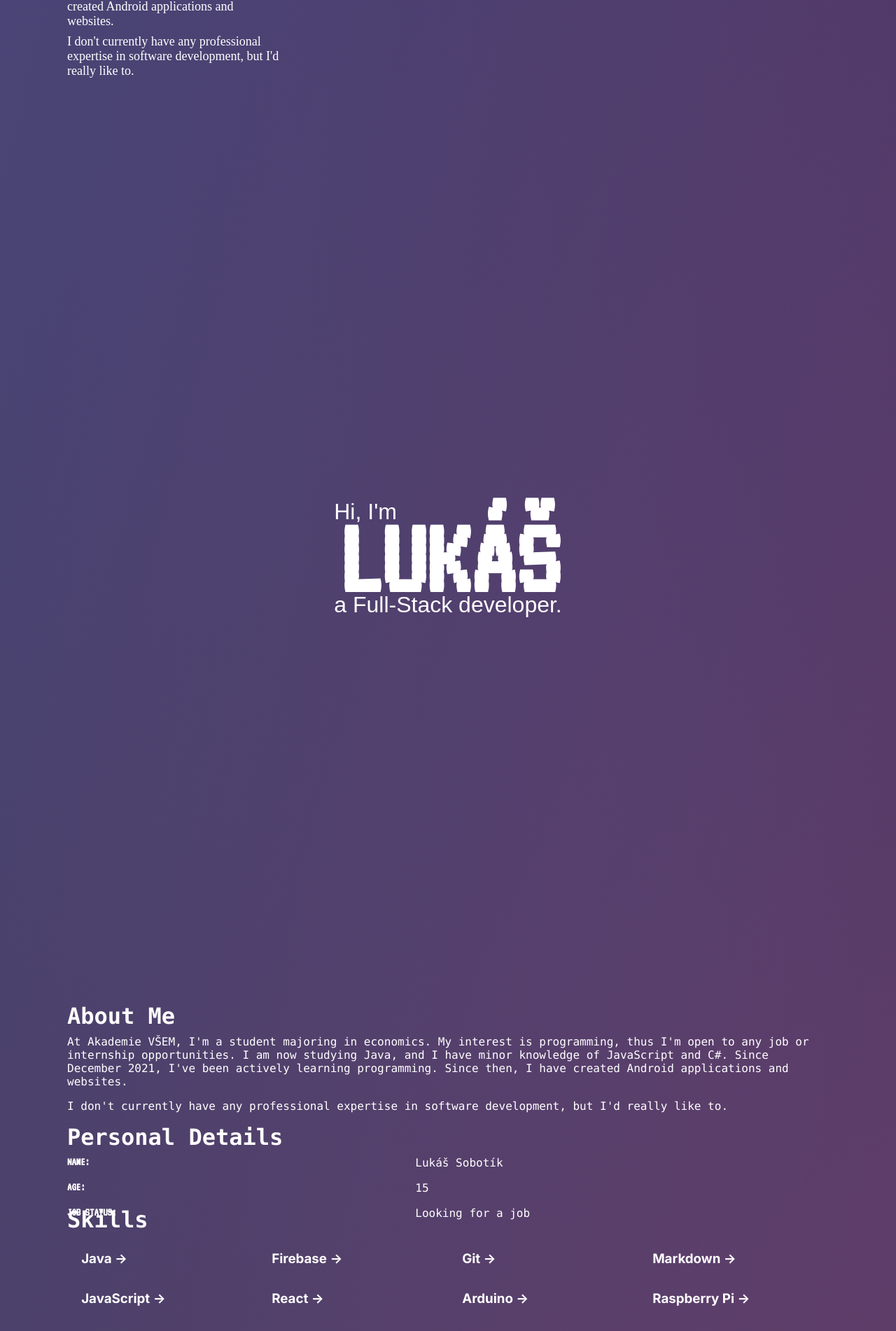
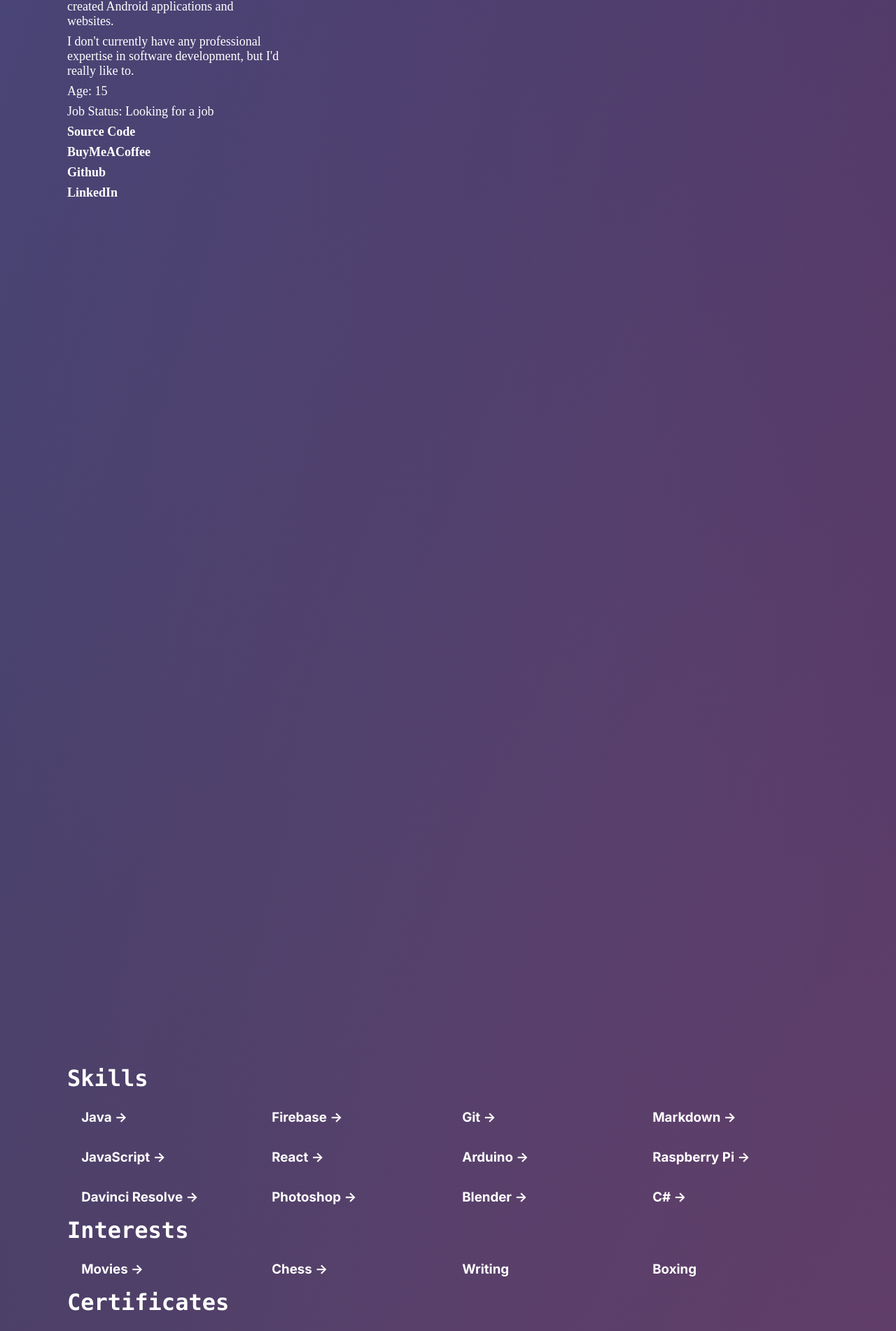
Before and after one commit to lukassobotik/personal-website, a Next.js app: page / in a window 1280 px wide. Shown: the part 742-2644 px from the top of the page at 70% size. Built offline with nearby package versions, Linux system fonts and the light colour scheme.

Commit message:
More Info in Profile Section

```diff
--- a/pages/index.tsx
+++ b/pages/index.tsx
@@ -83,15 +83,21 @@ export default function Home() {
         <div className={styles.splitter}>
           <div className={styles.profile_info}>
             <Image src="/images/logo.jpg" alt="" width={300} height={300} className={styles.logo}/>
-            <p>Lukáš Sobotík</p>
-            <p>PuckyEU</p>
-            <p>At Akademie VŠEM, I&#39;m a student majoring in economics.
+            <p className={styles.profile_name_main}>Lukáš Sobotík</p>
+            <p className={styles.profile_name}>PuckyEU</p>
+            <p className={styles.bio}>At Akademie VŠEM, I&#39;m a student majoring in economics.
               My interest is programming, thus I&#39;m open to any job or internship opportunities.
               I am now studying Java, and I have minor knowledge of JavaScript and C#.
               Since December 2021, I&#39;ve been actively learning programming.
               Since then, I have created Android applications and websites.
             </p>
-            <p>I don&#39;t currently have any professional expertise in software development, but I&#39;d really like to. </p>
+            <p className={styles.bio}>I don&#39;t currently have any professional expertise in software development, but I&#39;d really like to. </p>
+            <p className={styles.bio}>Age: {calculateAge()}</p>
+            <p className={styles.bio}>Job Status: Looking for a job</p>
+            <p className={styles.profile_link}><a href="https://github.com/PuckyEU/puckyeu.github.io">Source Code</a></p>
+            <p className={styles.profile_link}><a href="https://www.buymeacoffee.com/puckyeu">BuyMeACoffee</a></p>
+            <p className={styles.profile_link}><a href="https://github.com/PuckyEU">Github</a></p>
+            <p className={styles.profile_link}><a href="https://www.linkedin.com/in/lukassobotik/">LinkedIn</a></p>
           </div>
           {/*Navbar*/}
           <div className={styles.description}>
@@ -119,39 +125,8 @@ export default function Home() {
         </div>
 
         {/* Old Design */}
-        <div className={styles.title}>
-          <p>
-            Hi, I&#39;m
-          </p>
-          <span className={styles.name}>Lukáš</span>
-          <div>
-            a Full-Stack developer.
-          </div>
-        </div>
+        <div className={styles.title}></div>
         <div className={styles.overview_section}>
-          <h2 className={styles.featured}>
-            About Me
-          </h2>
-          <div className={styles.overview}>
-            <p>At Akademie VŠEM, I&#39;m a student majoring in economics.
-              My interest is programming, thus I&#39;m open to any job or internship opportunities.
-              I am now studying Java, and I have minor knowledge of JavaScript and C#.
-              Since December 2021, I&#39;ve been actively learning programming.
-              Since then, I have created Android applications and websites.
-            </p>
-            <p>I don&#39;t currently have any professional expertise in software development, but I&#39;d really like to. </p>
-          </div>
-          <h2 className={styles.featured}>
-            Personal Details
-          </h2>
-          <div className={styles.personal_details}>
-            <p className={styles.small_name}>Name:</p>
-            <p>Lukáš Sobotík</p>
-            <p className={styles.small_name}>Age:</p>
-            <p>{calculateAge()}</p>
-            <p className={styles.small_name}>Job Status:</p>
-            <p>Looking for a job</p>
-          </div>
           <h2 className={styles.featured}>
             Skills
           </h2>
@@ -268,43 +243,6 @@ export default function Home() {
           Featured Projects
         </h2>
         <FeaturedProjects/>
-        <h2 className={styles.featured}>
-          External Links
-        </h2>
-        <div className={styles.grid}>
-          <a href="https://github.com/PuckyEU/puckyeu.github.io" data-aos="fade-up" className={styles.card}>
-            <h2 className={inter.className}>
-              Source Code <span>-&gt;</span>
-            </h2>
-            <p className={inter.className}>
-              Here you can find all of my source code for this website. If you have any questions or suggestions, feel free to contact me!
-            </p>
-          </a>
-          <a href="https://www.buymeacoffee.com/puckyeu" data-aos="fade-up" data-aos-delay="100" className={styles.card}>
-            <h2 className={inter.className}>
-              Buy Me A Coffee <span>-&gt;</span>
-            </h2>
-            <p className={inter.className}>
-              You can buy me a coffee if you want to support me! I would really appreciate it!
-            </p>
-          </a>
-          <a href="https://github.com/PuckyEU" data-aos="fade-up" data-aos-delay="200" className={styles.card}>
-            <h2 className={inter.className}>
-              Github <span>-&gt;</span>
-            </h2>
-            <p className={inter.className}>
-              Take a look at my Github! You can find all of my projects there. This website is also open source, you can find it there too!
-            </p>
-          </a>
-          <a href="https://www.linkedin.com/in/lukassobotik/" data-aos="fade-up" data-aos-delay="300" className={styles.card}>
-            <h2 className={inter.className}>
-              LinkedIn <span>-&gt;</span>
-            </h2>
-            <p className={inter.className}>
-              Here you can find my LinkedIn profile. You can also contact me there.
-            </p>
-          </a>
-        </div>
       </main>
     </>
   )
--- a/styles/Home.module.css
+++ b/styles/Home.module.css
@@ -106,24 +106,24 @@
   font-size: 1.5rem;
 }
 
-.profile_info p:nth-child(2) {
+.profile_info .profile_name_main {
   font-weight: bold;
 }
 
-.profile_info p:nth-child(3) {
+.profile_info .profile_name {
   color: #949494;
   margin-top: -0.25rem;
 }
 
-.profile_info p:nth-child(4) {
+.profile_info .bio {
   font-size: 1.125rem;
   font-weight: lighter;
   font-family: "PT Sans Narrow", serif;
 }
 
-.profile_info p:nth-child(5) {
+.profile_info .profile_link {
   font-size: 1.125rem;
-  font-weight: lighter;
+  font-weight: bold;
   font-family: "PT Sans Narrow", serif;
 }
 
```
